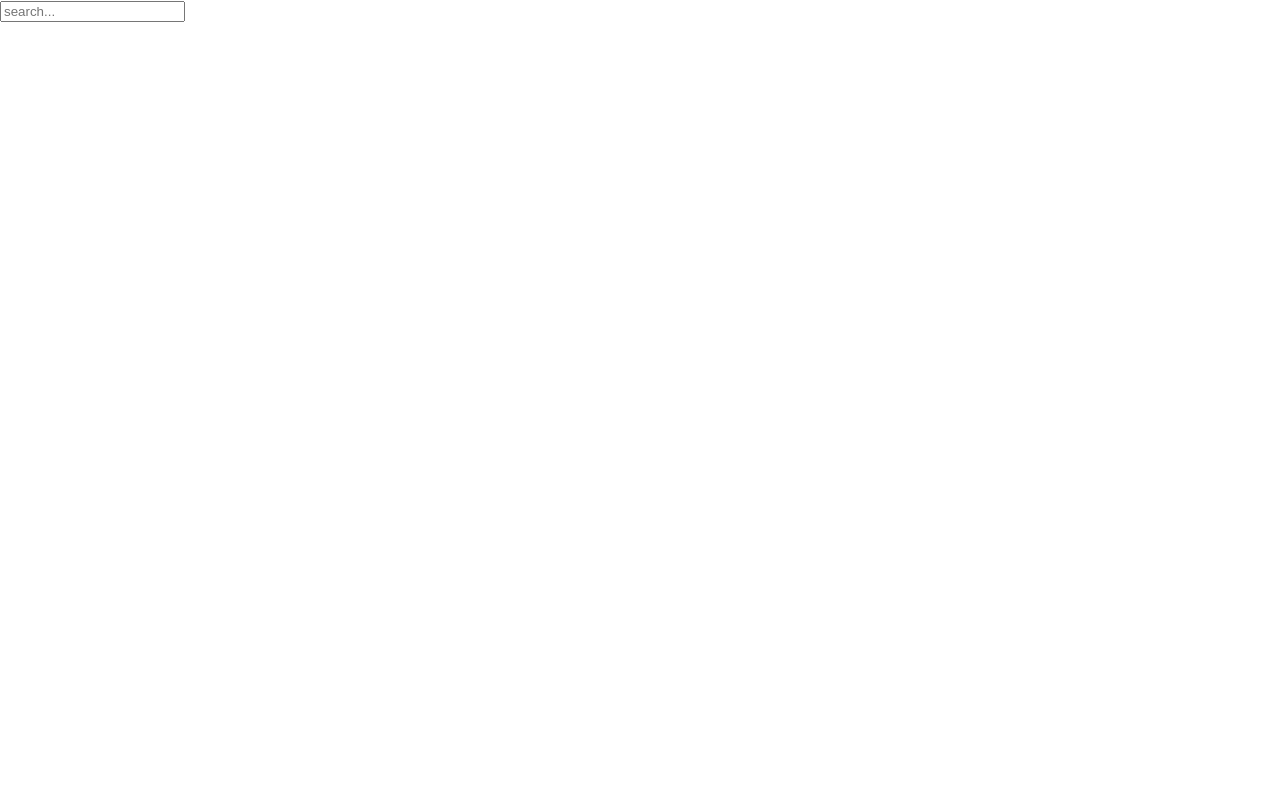
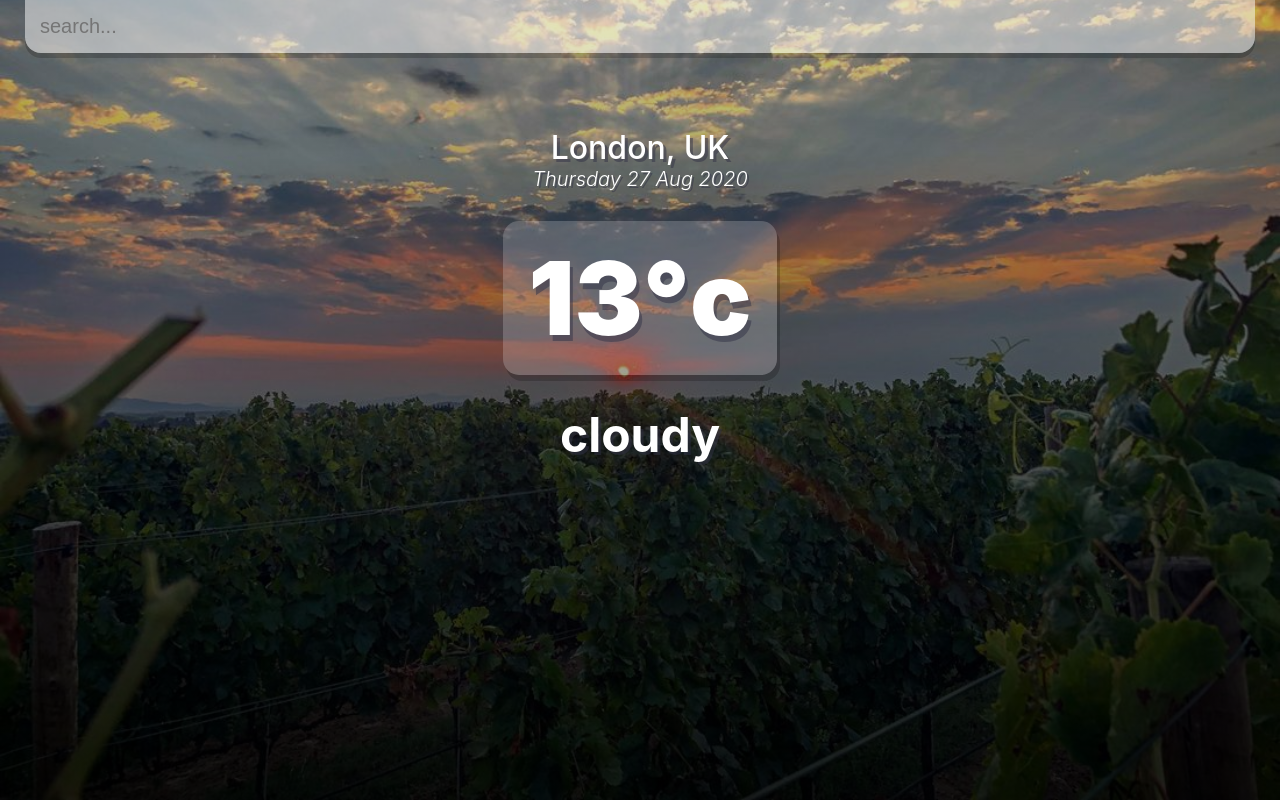
Before and after one commit to lroberts77/React_weather_app, a React (Create React App) app: page / in a window 1280 px wide. Built offline with nearby package versions, Linux system fonts and the light colour scheme.

Commit message:
slight redesign and hardcoded load location to london

```diff
--- a/src/App.js
+++ b/src/App.js
@@ -70,7 +70,18 @@
             <div className="weather">{weather.weather[0].main}</div>
           </div>
           </div>
-          ) : ('')}
+          ) : (  <div>
+            <div className="location-box">
+              <div className="location">London, UK</div>
+              <div className="date">{dateBuilder(new Date())}</div>
+            </div>
+            <div className="weather-box">
+              <div className="temp">
+                13°c
+              </div>
+              <div className="weather">cloudy</div>
+            </div>
+            </div>)}
         </main>
     </div>
   );
--- a/src/index.css
+++ b/src/index.css
@@ -1,3 +1,9 @@
+* {
+  margin: 0;
+  padding: 0;
+  box-sizing: border-box;
+}
+
 body {
   margin: 0;
   font-family: -apple-system, BlinkMacSystemFont, 'Segoe UI', 'Roboto', 'Oxygen',
@@ -11,3 +17,100 @@
   font-family: source-code-pro, Menlo, Monaco, Consolas, 'Courier New',
     monospace;
 }
+
+.App {
+  background-image: url('./assets/normal.jpeg');
+  background-size: cover;
+  background-position: bottom;
+  transition: 0.4s ease-out;
+}
+
+.App.warm {
+  background-image: url('./assets/sunny.jpeg');
+  background-size: cover;
+  background-position: bottom;
+  transition: 0.4s ease-out;
+}
+
+main {
+  min-height: 100vh;
+  background-image: linear-gradient(to bottom, rgba(0, 0, 0, 0.2), rgba(0, 0, 0, 0.75));
+  padding:  25px;
+}
+
+.search-box {
+  width: 100%;
+  margin: 0 auto 75px;
+}
+
+.search-box .search-bar {
+  display: block;
+  width: 100%;
+  padding: 15px;
+
+  appearance: none;
+  background: none;
+  border: none;
+  outline: none;
+
+  background-color: rgba(255, 255, 255, 0.5);
+  border-radius: 0px 0px 16px 16px;
+  margin-top: -25px;
+
+  box-shadow: 0px 5px rgba(0, 0, 0, 0.2);
+
+  color: #313131;
+  font-size: 20px;
+
+  transition: 0.4s ease;
+}
+
+.search-box .search-bar:focus {
+  background-color: rgba(255, 255, 255, 0.75);
+}
+
+.location-box .location {
+  color: #FFF;
+  font-size: 32px;
+  font-weight: 500;
+  text-align: center;
+  text-shadow: 3px 3px rgba(50, 50, 70, 0.5);
+}
+
+.location-box .date {
+  color: #FFF;
+  font-size: 20px;
+  font-weight: 300;
+  font-style: italic;
+  text-align: center;
+  text-shadow: 2px 2px rgba(50, 50, 70, 0.5);
+}
+
+.weather-box {
+  text-align: center;
+}
+
+.weather-box .temp {
+  position: relative;
+  display: inline-block;
+  margin: 30px auto;
+  background-color: rgba(255, 255, 255, 0.2);
+  border-radius: 16px;
+
+  padding: 15px 25px;
+
+  color: #FFF;
+  font-size: 102px;
+  font-weight: 900;
+
+  text-shadow: 3px 6px rgba(50, 50, 70, 0.5);
+  text-align: center;
+  box-shadow: 3px 6px rgba(0, 0, 0, 0.2);
+}
+
+.weather-box .weather {
+  color: #FFF;
+  font-size: 48px;
+  font-weight: 700;
+  text-shadow: 3px 3px rgba(50, 50, 70, 0.5);
+}
```
